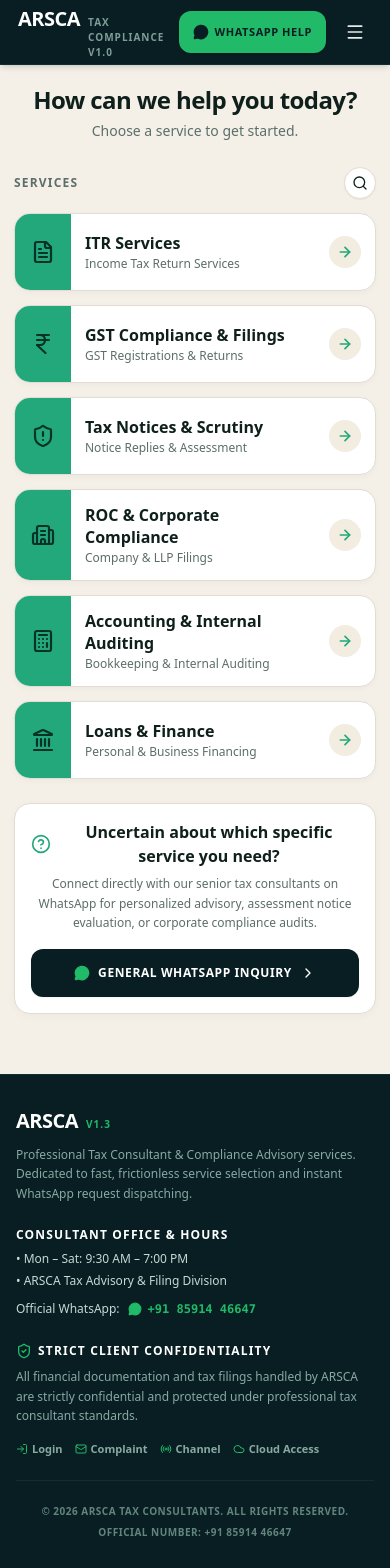
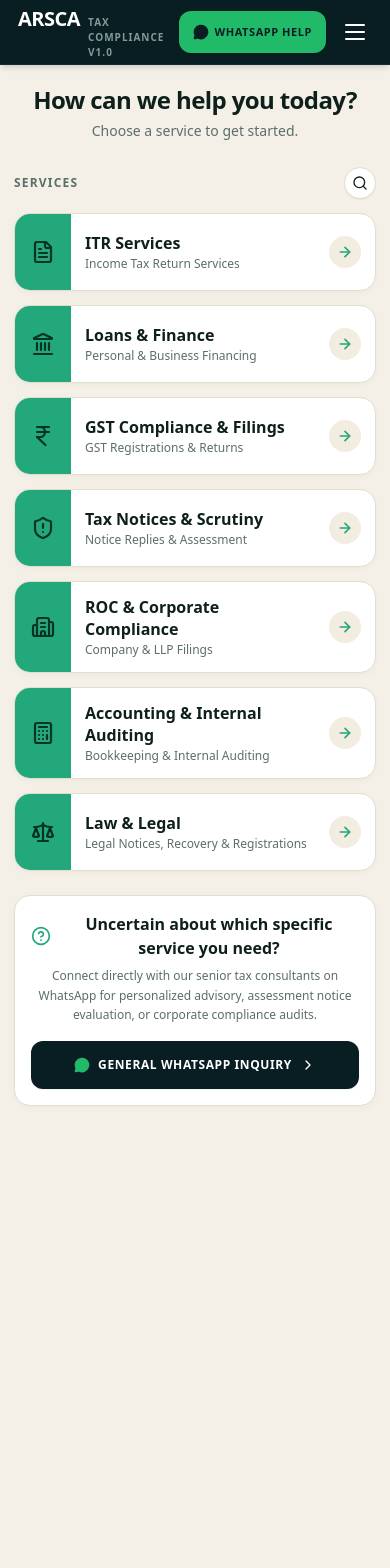
Before and after one commit to rookie-develop/Tax-Consultant-Web-app, a React (Vite) app: page / in a window 390 px wide. Shown: the top 1568 px of the page. After the commit the page ends 1126 px from the top, so only its background shows below. Built offline with nearby package versions, Linux system fonts and the light colour scheme.

Commit message:
feat(cloud): implement direct cloud access link
Add support for navigating to the configured ARSCA Google Drive folder via a dedicated button in the header and footer, and introduce a new cloud configuration module.

```diff
--- a/src/App.tsx
+++ b/src/App.tsx
@@ -14,6 +14,7 @@ import {
 } from 'lucide-react';
 import { AppConfig, ServiceCategory, SubService } from './types';
 import { DEFAULT_CONFIG, SERVICE_CATEGORIES } from './data/servicesData';
+import { ARSCA_CLOUD_FOLDER_URL } from './config/cloudConfig';
 import { Header } from './components/Header';
 import { CategoryCard } from './components/CategoryCard';
 import { SubServiceCard } from './components/SubServiceCard';
@@ -35,9 +36,19 @@ export default function App() {
   const [selectedCategory, setSelectedCategory] = useState<ServiceCategory | null>(null);
   const [selectedSubService, setSelectedSubService] = useState<SubService | null>(null);
   const [isMobileSearchOpen, setIsMobileSearchOpen] = useState(false);
-  const [modalFeature, setModalFeature] = useState<'Login' | 'Cloud Access' | null>(null);
+  const [modalFeature, setModalFeature] = useState<'Login' | null>(null);
   const [isComplaintModalOpen, setIsComplaintModalOpen] = useState(false);
   const [isChannelModalOpen, setIsChannelModalOpen] = useState(false);
+
+  // Cloud Access: opens the configured ARSCA Google Drive folder in a new tab
+  const handleOpenCloudAccess = () => {
+    const url = ARSCA_CLOUD_FOLDER_URL.trim();
+    const targetUrl =
+      url && (url.startsWith('http://') || url.startsWith('https://'))
+        ? url
+        : 'https://drive.google.com';
+    window.open(targetUrl, '_blank', 'noopener,noreferrer');
+  };
 
   // Determine current step
   const currentStep: 1 | 2 | 3 = selectedSubService ? 3 : selectedCategory ? 2 : 1;
@@ -82,6 +93,7 @@ export default function App() {
         onOpenModal={(feat) => setModalFeature(feat)}
         onOpenComplaint={() => setIsComplaintModalOpen(true)}
         onOpenChannel={() => setIsChannelModalOpen(true)}
+        onOpenCloudAccess={handleOpenCloudAccess}
       />
 
       {/* Main Container */}
@@ -296,9 +308,10 @@ export default function App() {
         onOpenModal={(feat) => setModalFeature(feat)}
         onOpenComplaint={() => setIsComplaintModalOpen(true)}
         onOpenChannel={() => setIsChannelModalOpen(true)}
+        onOpenCloudAccess={handleOpenCloudAccess}
       />
 
-      {/* Coming Soon Placeholder Modal for Login and Cloud Access */}
+      {/* Coming Soon Placeholder Modal for Login */}
       <ComingSoonModal
         isOpen={!!modalFeature}
         title={modalFeature || ''}
--- a/src/components/Footer.tsx
+++ b/src/components/Footer.tsx
@@ -5,9 +5,10 @@ import { buildWhatsAppUrl } from '../utils/whatsapp';
 
 interface FooterProps {
   config: AppConfig;
-  onOpenModal?: (feature: 'Login' | 'Cloud Access') => void;
+  onOpenModal?: (feature: 'Login') => void;
   onOpenComplaint?: () => void;
   onOpenChannel?: () => void;
+  onOpenCloudAccess?: () => void;
 }
 
 export const Footer: React.FC<FooterProps> = ({
@@ -15,6 +16,7 @@ export const Footer: React.FC<FooterProps> = ({
   onOpenModal,
   onOpenComplaint,
   onOpenChannel,
+  onOpenCloudAccess,
 }) => {
   const directWaUrl = buildWhatsAppUrl(
     config.whatsappNumber,
@@ -22,7 +24,10 @@ export const Footer: React.FC<FooterProps> = ({
   );
 
   return (
-    <footer className="mt-10 sm:mt-16 bg-[#081E23] text-[#88A9A2] border-t border-[#0F2D33] text-xs">
+    <footer
+      id="app-footer"
+      className="hidden lg:block mt-10 sm:mt-16 bg-[#081E23] text-[#88A9A2] border-t border-[#0F2D33] text-xs"
+    >
       <div className="max-w-6xl mx-auto px-4 sm:px-6 lg:px-8 py-8 sm:py-10">
         <div className="grid grid-cols-1 md:grid-cols-3 gap-6 sm:gap-8 mb-6 sm:mb-8 pb-6 sm:pb-8 border-b border-[#0F2D33]">
           {/* Brand & Purpose */}
@@ -106,10 +111,11 @@ export const Footer: React.FC<FooterProps> = ({
                   <span>Channel</span>
                 </button>
               )}
-              {onOpenModal && (
+              {onOpenCloudAccess && (
                 <button
+                  id="footer-nav-cloud-access"
                   type="button"
-                  onClick={() => onOpenModal('Cloud Access')}
+                  onClick={onOpenCloudAccess}
                   className="hover:text-white transition-colors cursor-pointer inline-flex items-center space-x-1"
                 >
                   <Cloud className="w-3 h-3 text-[#20BA68]" />
--- a/src/components/Header.tsx
+++ b/src/components/Header.tsx
@@ -1,14 +1,16 @@
 import React, { useState } from 'react';
-import { MessageCircle, Clock, LogIn, Mail, Radio, Cloud, Menu, X } from 'lucide-react';
+import { motion, AnimatePresence } from 'motion/react';
+import { MessageCircle, Clock, LogIn, Mail, Radio, Cloud } from 'lucide-react';
 import { AppConfig } from '../types';
 import { buildWhatsAppUrl } from '../utils/whatsapp';
 
 interface HeaderProps {
   config: AppConfig;
   onReset: () => void;
-  onOpenModal: (feature: 'Login' | 'Cloud Access') => void;
+  onOpenModal: (feature: 'Login') => void;
   onOpenComplaint: () => void;
   onOpenChannel: () => void;
+  onOpenCloudAccess: () => void;
 }
 
 export const Header: React.FC<HeaderProps> = ({
@@ -17,6 +19,7 @@ export const Header: React.FC<HeaderProps> = ({
   onOpenModal,
   onOpenComplaint,
   onOpenChannel,
+  onOpenCloudAccess,
 }) => {
   const [isMobileMenuOpen, setIsMobileMenuOpen] = useState(false);
 
@@ -25,7 +28,7 @@ export const Header: React.FC<HeaderProps> = ({
     `Hello ${config.firmName} Team, I would like to connect with a Tax Consultant regarding compliance services.`
   );
 
-  const handleOpenFeatureModal = (feature: 'Login' | 'Cloud Access') => {
+  const handleOpenFeatureModal = (feature: 'Login') => {
     setIsMobileMenuOpen(false);
     onOpenModal(feature);
   };
@@ -38,6 +41,11 @@ export const Header: React.FC<HeaderProps> = ({
   const handleOpenChannel = () => {
     setIsMobileMenuOpen(false);
     onOpenChannel();
+  };
+
+  const handleOpenCloudAccess = () => {
+    setIsMobileMenuOpen(false);
+    onOpenCloudAccess();
   };
 
   return (
@@ -96,7 +104,7 @@ export const Header: React.FC<HeaderProps> = ({
             <button
               id="header-nav-cloud-access"
               type="button"
-              onClick={() => handleOpenFeatureModal('Cloud Access')}
+              onClick={handleOpenCloudAccess}
               className="text-white/80 hover:text-white transition-colors py-2 px-2.5 rounded-lg hover:bg-white/10 inline-flex items-center space-x-1.5 cursor-pointer"
             >
               <Cloud className="w-3.5 h-3.5 text-[#20BA68]" />
@@ -132,17 +140,46 @@ export const Header: React.FC<HeaderProps> = ({
             id="btn-mobile-nav-toggle"
             type="button"
             onClick={() => setIsMobileMenuOpen(!isMobileMenuOpen)}
-            className="lg:hidden p-2 rounded-xl text-white/90 hover:text-white hover:bg-white/10 transition-colors cursor-pointer min-h-[42px] min-w-[42px] flex items-center justify-center touch-manipulation focus-visible:outline-none focus-visible:ring-2 focus-visible:ring-[#23A87B]"
+            className="lg:hidden p-2.5 rounded-xl text-white/90 hover:text-white hover:bg-white/10 active:bg-white/15 transition-colors cursor-pointer min-h-[42px] min-w-[42px] flex items-center justify-center touch-manipulation focus-visible:outline-none focus-visible:ring-2 focus-visible:ring-[#23A87B]"
             aria-label={isMobileMenuOpen ? 'Close navigation menu' : 'Open navigation menu'}
+            aria-expanded={isMobileMenuOpen}
           >
-            {isMobileMenuOpen ? <X className="w-5 h-5" /> : <Menu className="w-5 h-5" />}
+            <div className="w-5 h-4 relative flex flex-col justify-between items-center" aria-hidden="true">
+              <span
+                className={`w-5 h-[2px] bg-white rounded-full transition-all duration-300 ease-in-out origin-center ${
+                  isMobileMenuOpen ? 'translate-y-[7px] rotate-45' : 'translate-y-0 rotate-0'
+                }`}
+              />
+              <span
+                className={`w-5 h-[2px] bg-white rounded-full transition-all duration-200 ease-in-out ${
+                  isMobileMenuOpen ? 'opacity-0 scale-x-0' : 'opacity-100 scale-x-100'
+                }`}
+              />
+              <span
+                className={`w-5 h-[2px] bg-white rounded-full transition-all duration-300 ease-in-out origin-center ${
+                  isMobileMenuOpen ? '-translate-y-[7px] -rotate-45' : 'translate-y-0 rotate-0'
+                }`}
+              />
+            </div>
           </button>
         </div>
       </div>
 
       {/* Mobile Navigation Dropdown */}
+      <AnimatePresence initial={false}>
         {isMobileMenuOpen && (
-        <div className="lg:hidden bg-[#0A262D] border-t border-[#0F2D33] px-4 py-3.5 space-y-2 text-xs font-semibold animate-in fade-in duration-150">
+          <motion.div
+            key="mobile-nav-dropdown"
+            initial={{ height: 0, opacity: 0 }}
+            animate={{ height: 'auto', opacity: 1 }}
+            exit={{ height: 0, opacity: 0 }}
+            transition={{
+              height: { duration: 0.28, ease: [0.32, 0.72, 0, 1] },
+              opacity: { duration: 0.2, ease: 'easeInOut' },
+            }}
+            className="lg:hidden overflow-hidden bg-[#0A262D] border-t border-[#0F2D33]"
+          >
+            <div className="px-4 py-3.5 space-y-2 text-xs font-semibold">
               <div className="grid grid-cols-2 gap-2">
                 <button
                   id="mobile-nav-login"
@@ -157,7 +194,7 @@ export const Header: React.FC<HeaderProps> = ({
                 <button
                   id="mobile-nav-cloud-access"
                   type="button"
-              onClick={() => handleOpenFeatureModal('Cloud Access')}
+                  onClick={handleOpenCloudAccess}
                   className="flex items-center space-x-2 p-2.5 rounded-xl bg-white/5 hover:bg-white/10 text-white transition-colors cursor-pointer text-left"
                 >
                   <Cloud className="w-4 h-4 text-[#20BA68]" />
@@ -202,7 +239,9 @@ export const Header: React.FC<HeaderProps> = ({
                 </button>
               </div>
             </div>
+          </motion.div>
         )}
+      </AnimatePresence>
     </header>
   );
 };
--- /dev/null
+++ b/src/config/cloudConfig.ts
@@ -0,0 +1,11 @@
+/**
+ * ARSCA Cloud Access Configuration
+ *
+ * PASTE YOUR ARSCA GOOGLE DRIVE FOLDER URL HERE:
+ * Replace "PASTE_ARSCA_GOOGLE_DRIVE_FOLDER_URL_HERE" with your actual Google Drive folder URL.
+ *
+ * Example:
+ * export const ARSCA_CLOUD_FOLDER_URL = "https://drive.google.com/drive/folders/1AbCdEfGhIjKlMnOpQrStUvWxYz123456";
+ */
+export const ARSCA_CLOUD_FOLDER_URL =
+  'https://drive.google.com/drive/folders/15xJ03Innj8fRAYcLdZAf1s3MXxvuPmVQ?usp=drive_link';
--- a/src/data/servicesData.ts
+++ b/src/data/servicesData.ts
@@ -1,4 +1,5 @@
 import { AppConfig, ServiceCategory } from '../types';
+export { ARSCA_CLOUD_FOLDER_URL } from '../config/cloudConfig';
 
 export const DEFAULT_CONFIG: AppConfig = {
   firmName: 'ARSCA',
@@ -54,6 +55,59 @@ export const SERVICE_CATEGORIES: ServiceCategory[] = [
         title: 'Revised / Belated Return & ITR-U',
         shortDesc: 'For late filing or corrections',
         keyHighlights: ['Updated Return (ITR-U) Filing', 'Omitted Income Rectification', 'Penalty Minimization'],
+      },
+    ],
+  },
+  {
+    id: 'loans-finance',
+    title: 'Loans & Finance',
+    shortTitle: 'Loans & Finance',
+    tagline: 'Personal & Business Financing',
+    iconName: 'Landmark',
+    colorTheme: {
+      bg: 'bg-teal-50/50',
+      border: 'border-teal-200',
+      text: 'text-teal-900',
+      iconBg: 'bg-teal-600 text-white',
+      activeBg: 'hover:border-teal-500 hover:bg-teal-50/80',
+      badgeBg: 'bg-teal-100 text-teal-800',
+    },
+    subServices: [
+      {
+        id: 'personal-loans',
+        title: 'Personal Loans',
+        shortDesc: 'For individuals looking for personal financing.',
+        keyHighlights: ['Personal Financing', 'Quick Processing Guidance'],
+      },
+      {
+        id: 'business-loans',
+        title: 'Business Loans',
+        shortDesc: 'For businesses and entrepreneurs requiring business funding.',
+        keyHighlights: ['Business Funding', 'SME & Commercial Loans'],
+      },
+      {
+        id: 'home-loans',
+        title: 'Home Loans',
+        shortDesc: 'For home purchase or related housing finance.',
+        keyHighlights: ['Housing Finance', 'New Purchase & Balance Transfer'],
+      },
+      {
+        id: 'vehicle-loans',
+        title: 'Vehicle Loans',
+        shortDesc: 'For purchasing a new or used vehicle.',
+        keyHighlights: ['Auto Finance', 'New & Used Vehicle Guidance'],
+      },
+      {
+        id: 'loan-against-property',
+        title: 'Loan Against Property',
+        shortDesc: 'For raising funds against an eligible property.',
+        keyHighlights: ['Mortgage Finance', 'Residential & Commercial Property'],
+      },
+      {
+        id: 'working-capital-finance',
+        title: 'Working Capital Finance',
+        shortDesc: 'For businesses requiring funds for day-to-day operations.',
+        keyHighlights: ['Working Capital Limits', 'Cash Credit & Overdraft Facility'],
       },
     ],
   },
@@ -210,55 +264,31 @@ export const SERVICE_CATEGORIES: ServiceCategory[] = [
     ],
   },
   {
-    id: 'loans-finance',
-    title: 'Loans & Finance',
-    shortTitle: 'Loans & Finance',
-    tagline: 'Personal & Business Financing',
-    iconName: 'Landmark',
+    id: 'law-legal',
+    title: 'Law & Legal',
+    shortTitle: 'Law & Legal',
+    tagline: 'Legal Notices, Recovery & Registrations',
+    iconName: 'Scale',
     colorTheme: {
-      bg: 'bg-teal-50/50',
-      border: 'border-teal-200',
-      text: 'text-teal-900',
-      iconBg: 'bg-teal-600 text-white',
-      activeBg: 'hover:border-teal-500 hover:bg-teal-50/80',
-      badgeBg: 'bg-teal-100 text-teal-800',
+      bg: 'bg-amber-50/50',
+      border: 'border-amber-200',
+      text: 'text-amber-900',
+      iconBg: 'bg-amber-700 text-white',
+      activeBg: 'hover:border-amber-500 hover:bg-amber-50/80',
+      badgeBg: 'bg-amber-100 text-amber-800',
     },
     subServices: [
       {
-        id: 'personal-loans',
-        title: 'Personal Loans',
-        shortDesc: 'For individuals looking for personal financing.',
-        keyHighlights: ['Personal Financing', 'Quick Processing Guidance'],
+        id: 'legal-letters-debtors-recovery',
+        title: 'Legal Letters / Debtors Recovery',
+        shortDesc: 'For legal notices & recovery of outstanding dues',
+        keyHighlights: ['Debtor Recovery & Demand Notices', 'Legal Drafting & Advisory', 'Dispute Notice Support'],
       },
       {
-        id: 'business-loans',
-        title: 'Business Loans',
-        shortDesc: 'For businesses and entrepreneurs requiring business funding.',
-        keyHighlights: ['Business Funding', 'SME & Commercial Loans'],
-      },
-      {
-        id: 'home-loans',
-        title: 'Home Loans',
-        shortDesc: 'For home purchase or related housing finance.',
-        keyHighlights: ['Housing Finance', 'New Purchase & Balance Transfer'],
-      },
-      {
-        id: 'vehicle-loans',
-        title: 'Vehicle Loans',
-        shortDesc: 'For purchasing a new or used vehicle.',
-        keyHighlights: ['Auto Finance', 'New & Used Vehicle Guidance'],
-      },
-      {
-        id: 'loan-against-property',
-        title: 'Loan Against Property',
-        shortDesc: 'For raising funds against an eligible property.',
-        keyHighlights: ['Mortgage Finance', 'Residential & Commercial Property'],
-      },
-      {
-        id: 'working-capital-finance',
-        title: 'Working Capital Finance',
-        shortDesc: 'For businesses requiring funds for day-to-day operations.',
-        keyHighlights: ['Working Capital Limits', 'Cash Credit & Overdraft Facility'],
+        id: 'other-registrations',
+        title: 'Other Registrations',
+        shortDesc: 'For statutory business registrations & licenses',
+        keyHighlights: ['MSME / Udyam Registration', 'Trade & Statutory Licenses', 'FSSAI & Regulatory Approvals'],
       },
     ],
   },
```
Also changed, not shown: src/components/SearchBar.tsx (+11 -2 lines), 1 other file (tests, documents, lock files or other folders). Lines whose indentation alone changed are shown as unchanged.
